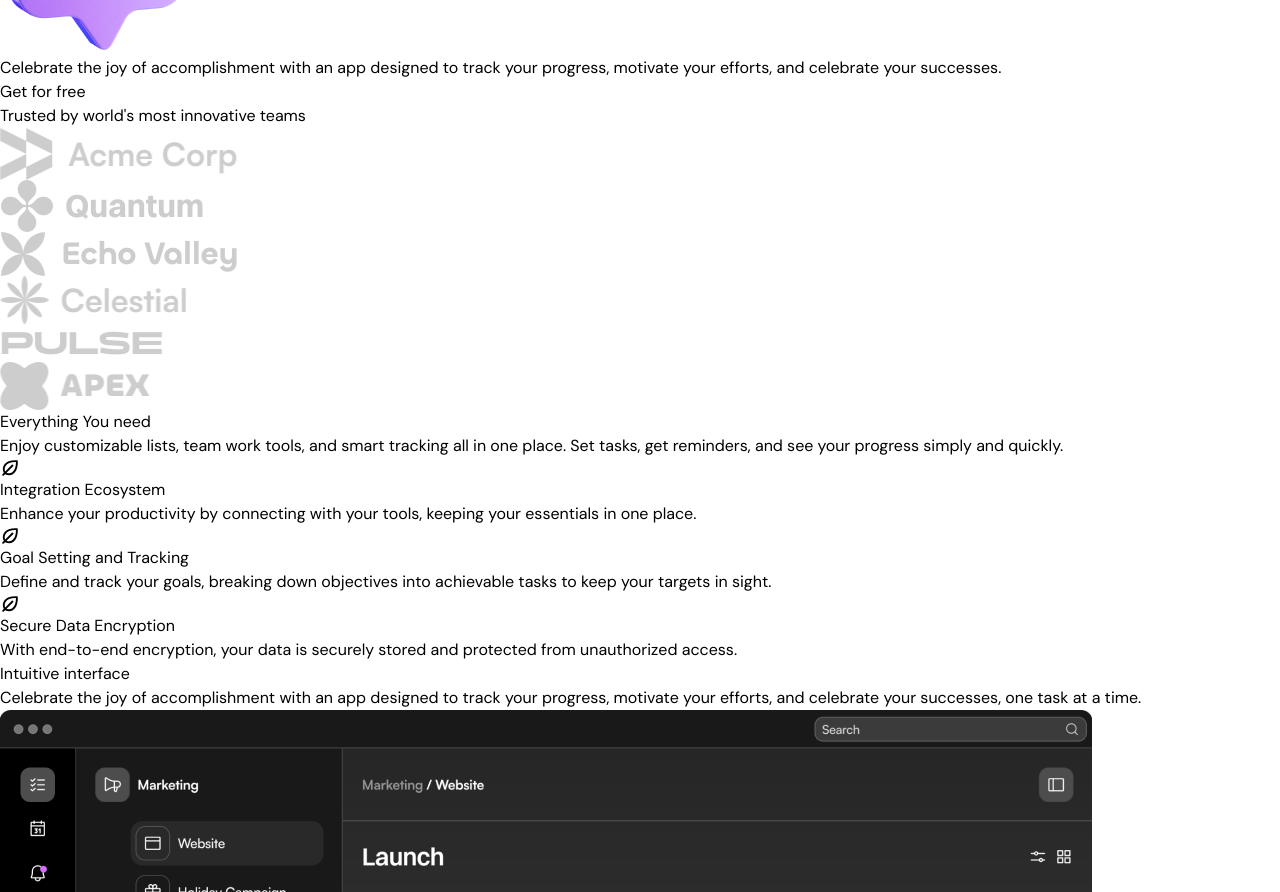
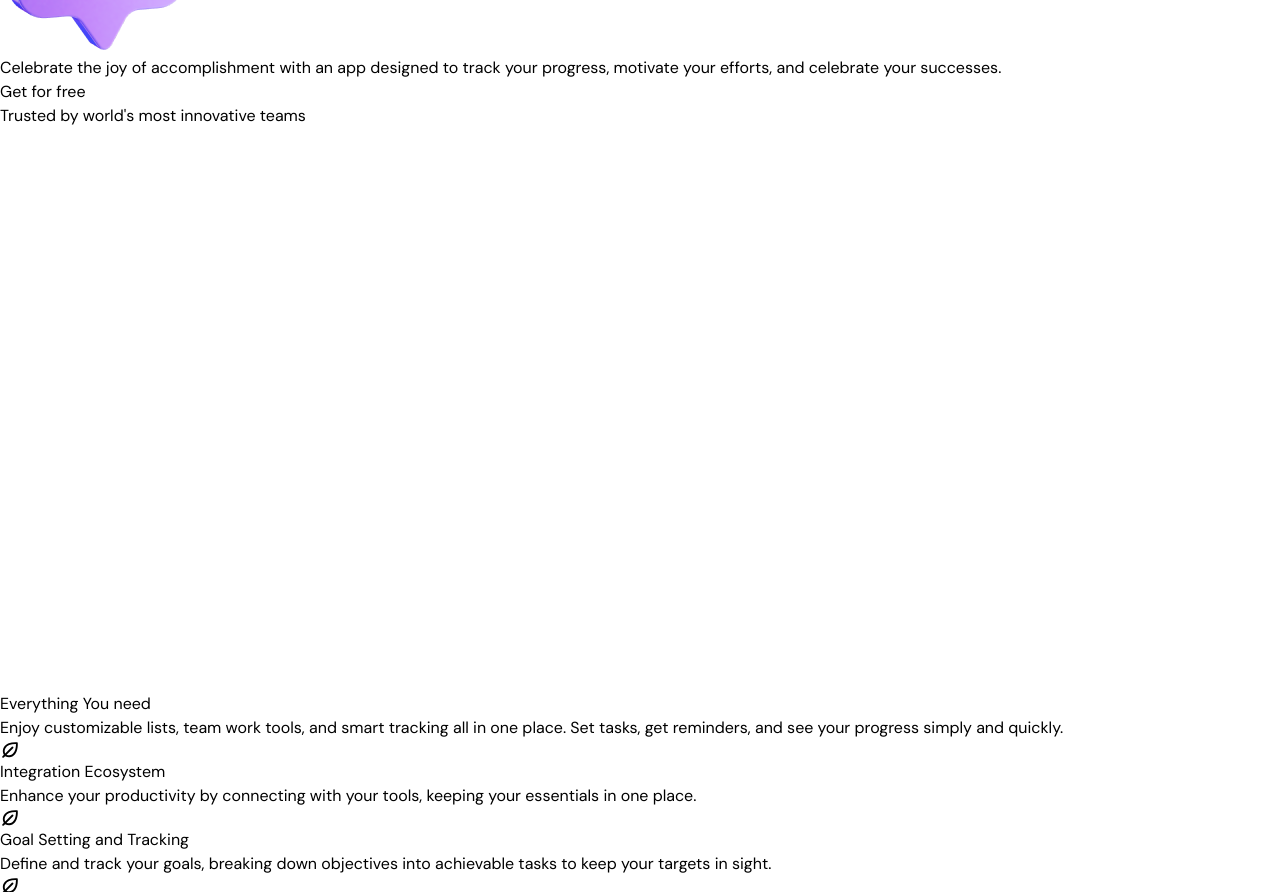
Before and after one commit to Oms-343/taskify-app-landing-page, a Next.js app: page / in a window 1280 px wide. Shown: the part 640-1532 px from the top of the page. Built offline with nearby package versions, Linux system fonts and the light colour scheme.

Commit message:
Clients animation added

```diff
--- a/src/components/Clients.tsx
+++ b/src/components/Clients.tsx
@@ -1,5 +1,7 @@
+"use client";
 import React from "react";
 import Image from "next/image";
+import { motion } from "framer-motion";
 
 import acmeImg from "@/public/images/acme.png";
 import quantamImg from "@/public/images/quantum.png";
@@ -18,8 +20,17 @@
           Trusted by world's most innovative teams
         </h2>
 
-        <div className="relative mt-9 overflow-hidden before:absolute before:left-0 before:top-0 before:h-full before:w-5 before:bg-[linear-gradient(to_right,#000,rgb(0,0,0,0))] before:content-[''] after:absolute after:right-0 after:top-0 after:h-full after:w-5 after:bg-[linear-gradient(to_left,#000,rgb(0,0,0,0))] after:content-['']">
-          <div className="flex gap-16">
+        <div className="relative mt-9 flex overflow-hidden before:absolute before:left-0 before:top-0 before:z-10 before:h-full before:w-5 before:bg-[linear-gradient(to_right,#000,rgb(0,0,0,0))] before:content-[''] after:absolute after:right-0 after:top-0 after:h-full after:w-5 after:bg-[linear-gradient(to_left,#000,rgb(0,0,0,0))] after:content-['']">
+          <motion.div
+            className="flex flex-none gap-16 pr-16"
+            initial={{ translateX: 0 }}
+            animate={{ translateX: "-50%" }}
+            transition={{
+              duration: 10,
+              ease: "linear",
+              repeat: Infinity,
+            }}
+          >
             {images.map((imgSrc, i) => (
               <React.Fragment key={i}>
                 <Image
@@ -29,7 +40,17 @@
                 />
               </React.Fragment>
             ))}
-          </div>
+
+            {images.map((imgSrc, i) => (
+              <React.Fragment key={i}>
+                <Image
+                  src={imgSrc}
+                  alt="client-image"
+                  className="h-8 w-auto flex-none"
+                />
+              </React.Fragment>
+            ))}
+          </motion.div>
         </div>
       </div>
     </div>
```
